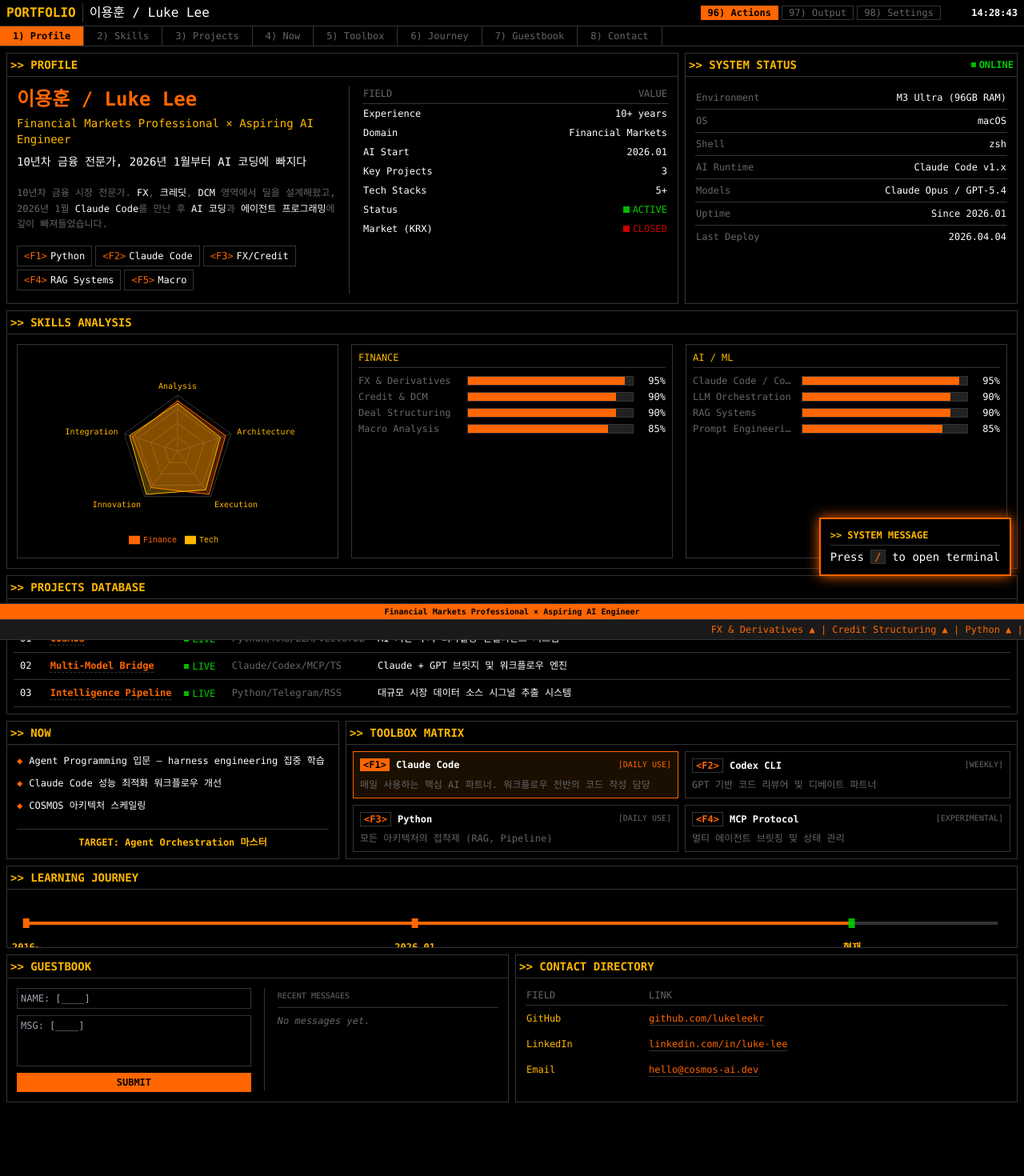
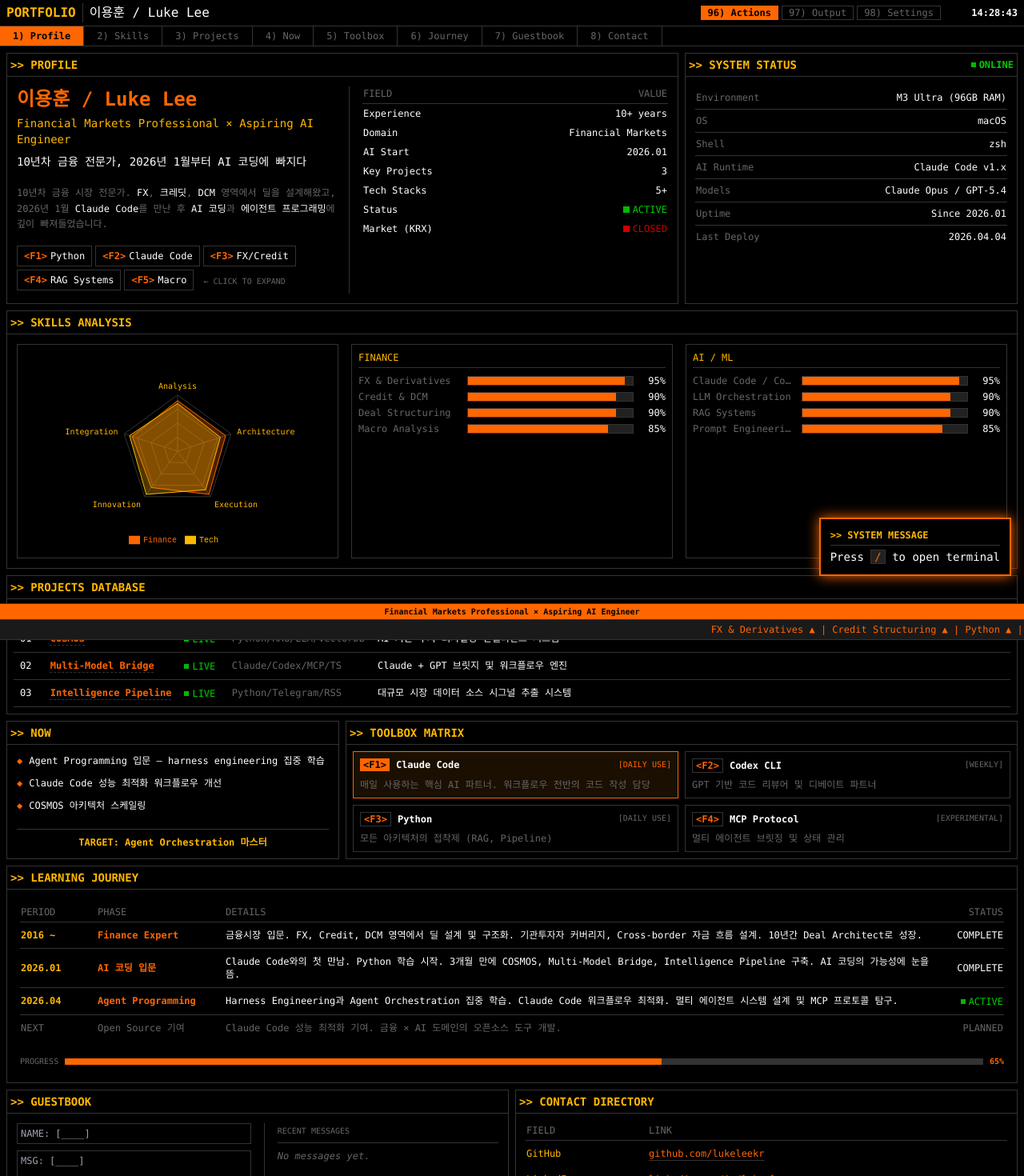
Before and after one commit to lukeleekr/bloomberg-portfolio, a Next.js app: page / in a window 1280 px wide. Shown: the top 1470 px of the page at 80% size. Built offline with nearby package versions, Linux system fonts and the light colour scheme.

Commit message:
feat: clickable F-key popups with detailed panels, fixed Learning Journey, functional header buttons

```diff
--- /dev/null
+++ b/app/components/FKeyPanel.tsx
@@ -0,0 +1,137 @@
+"use client";
+import { useState } from 'react';
+import { motion, AnimatePresence } from 'framer-motion';
+
+interface FKeyData {
+  key: string;
+  label: string;
+  title: string;
+  rows: { field: string; value: string }[];
+  note?: string;
+}
+
+const FKEY_DATA: FKeyData[] = [
+  {
+    key: 'F1', label: 'Python', title: 'PYTHON RUNTIME ANALYSIS',
+    rows: [
+      { field: 'Version', value: '3.12+' },
+      { field: 'Experience', value: '2026.01 ~' },
+      { field: 'Primary Use', value: 'RAG Pipelines, Data Engineering' },
+      { field: 'Key Libraries', value: 'FastAPI, Pydantic, LangChain' },
+      { field: 'Framework', value: 'Claude Code + Python scripting' },
+      { field: 'LOC Written', value: '10,000+ (estimated)' },
+    ],
+    note: '모든 AI 시스템의 기반 언어. 빠른 프로토타이핑과 프로덕션 파이프라인 모두에 사용.',
+  },
+  {
+    key: 'F2', label: 'Claude Code', title: 'CLAUDE CODE TERMINAL STATUS',
+    rows: [
+      { field: 'Usage', value: 'DAILY — Primary Tool' },
+      { field: 'Model', value: 'Claude Opus 4.6 (1M context)' },
+      { field: 'Plugins', value: 'GSD, Swarm, Codex Bridge' },
+      { field: 'Skills Installed', value: '48+' },
+      { field: 'MCP Servers', value: 'Context7, Codex, Telegram' },
+      { field: 'Goal', value: '성능 최적화 기여 & 워크플로우 개선' },
+    ],
+    note: '2026년 1월 첫 만남 이후, 매일 사용하는 핵심 AI 코딩 파트너. Harness engineering과 agent orchestration을 이 도구로 학습 중.',
+  },
+  {
+    key: 'F3', label: 'FX/Credit', title: 'FX & CREDIT MARKET COVERAGE',
+    rows: [
+      { field: 'Experience', value: '10+ years' },
+      { field: 'Products', value: 'FX Spot/Forward/Options, Credit, DCM' },
+      { field: 'Coverage', value: 'Institutional Investors, BBD' },
+      { field: 'Speciality', value: 'Cross-border Flows, Structuring' },
+      { field: 'Markets', value: 'KRW, USD, EUR, CNH' },
+      { field: 'Role', value: 'Deal Architecture & Narrative Building' },
+    ],
+    note: '단순한 세일즈가 아닌, 딜의 구조를 설계하고 스토리를 만드는 Deal Architect.',
+  },
+  {
+    key: 'F4', label: 'RAG Systems', title: 'RAG PIPELINE ARCHITECTURE',
+    rows: [
+      { field: 'Vector DB', value: 'ChromaDB / FAISS' },
+      { field: 'Embeddings', value: 'OpenAI / Local (MLX)' },
+      { field: 'Chunking', value: 'Semantic + Fixed-size hybrid' },
+      { field: 'Sources', value: 'RSS, News, Research, PDF' },
+      { field: 'Retrieval', value: 'Multi-query + Reranking' },
+      { field: 'Output', value: 'Investment Memos, Briefs' },
+    ],
+    note: 'COSMOS의 핵심 엔진. 수백 개 소스에서 관련 정보를 검색하고 투자 인사이트로 압축.',
+  },
+  {
+    key: 'F5', label: 'Macro', title: 'MACRO ENVIRONMENT SCANNER',
+    rows: [
+      { field: 'Scope', value: 'Global / KR / US / CN' },
+      { field: 'Data Sources', value: 'Bloomberg, Reuters, RSS' },
+      { field: 'Themes', value: 'Rates, FX, Credit Spreads' },
+      { field: 'Framework', value: 'Theme-driven + Structural' },
+      { field: 'Horizon', value: '3-12 months (medium-term)' },
+      { field: 'Output', value: 'Daily Brief, Weekly Outlook' },
+    ],
+    note: '거시 환경을 체계적으로 스캔하고, 테마 기반 투자 전략으로 연결.',
+  },
+];
+
+export default function FKeyPanel() {
+  const [openKey, setOpenKey] = useState<string | null>(null);
+  const activeData = FKEY_DATA.find(f => f.key === openKey);
+
+  return (
+    <>
+      {/* F-Key Buttons */}
+      <div className="flex flex-wrap">
+        {FKEY_DATA.map((fk) => (
+          <div
+            key={fk.key}
+            onClick={() => setOpenKey(openKey === fk.key ? null : fk.key)}
+            className={`border px-2 py-1 text-xs cursor-pointer inline-flex mr-1 mb-1 transition-all ${
+              openKey === fk.key
+                ? 'border-bb-orange bg-bb-orange text-bb-black font-bold shadow-[0_0_8px_#FF6600]'
+                : 'border-bb-border bg-bb-black hover:border-bb-orange hover:shadow-[0_0_5px_#FF6600]'
+            }`}
+          >
+            <span className={`mr-1 font-bold ${openKey === fk.key ? 'text-bb-black' : 'text-bb-orange'}`}>&lt;{fk.key}&gt;</span>
+            <span className={openKey === fk.key ? 'text-bb-black' : 'text-bb-white'}>{fk.label}</span>
+          </div>
+        ))}
+        <div className="text-bb-gray text-[10px] self-center ml-2">← CLICK TO EXPAND</div>
+      </div>
+
+      {/* Popup Panel */}
+      <AnimatePresence>
+        {activeData && (
+          <motion.div
+            initial={{ opacity: 0, height: 0 }}
+            animate={{ opacity: 1, height: 'auto' }}
+            exit={{ opacity: 0, height: 0 }}
+            transition={{ duration: 0.2 }}
+            className="mt-3 border border-bb-orange bg-bb-black overflow-hidden"
+          >
+            <div className="flex justify-between items-center px-3 py-1 bg-[#1a0f00] border-b border-bb-orange">
+              <span className="text-bb-orange font-bold text-xs">{'>>'} {activeData.title}</span>
+              <button onClick={() => setOpenKey(null)} className="text-bb-gray hover:text-bb-orange text-xs">✕ CLOSE</button>
+            </div>
+            <div className="p-3 text-xs font-mono">
+              <table className="w-full">
+                <tbody>
+                  {activeData.rows.map((row, i) => (
+                    <tr key={i} className="border-b border-bb-border">
+                      <td className="py-1 text-bb-gray w-1/3">{row.field}</td>
+                      <td className="py-1 text-bb-white text-right">{row.value}</td>
+                    </tr>
+                  ))}
+                </tbody>
+              </table>
+              {activeData.note && (
+                <div className="mt-3 border-t border-bb-border pt-2 text-bb-gray leading-relaxed">
+                  <span className="text-bb-amber">NOTE:</span> {activeData.note}
+                </div>
+              )}
+            </div>
+          </motion.div>
+        )}
+      </AnimatePresence>
+    </>
+  );
+}
--- a/app/page.tsx
+++ b/app/page.tsx
@@ -3,6 +3,7 @@
 import { motion, AnimatePresence } from 'framer-motion';
 import SkillsRadar from './components/RadarChart';
 import TerminalOverlay from './components/TerminalOverlay';
+import FKeyPanel from './components/FKeyPanel';
 
 const getKSTTime = () => {
   return new Date().toLocaleString("en-US", { timeZone: "Asia/Seoul", hour12: false });
@@ -35,12 +36,6 @@
   </div>
 );
 
-const FKey = ({ num, label }: { num: string, label: string }) => (
-  <div className="border border-bb-border px-2 py-1 text-xs hover:border-bb-orange hover:shadow-[0_0_5px_#FF6600] transition-colors cursor-pointer inline-flex mr-1 mb-1 bg-bb-black">
-    <span className="text-bb-orange mr-1">&lt;{num}&gt;</span>
-    <span className="text-bb-white">{label}</span>
-  </div>
-);
 
 export default function BloombergPortfolio() {
   const [timeKST, setTimeKST] = useState<string>("");
@@ -211,9 +206,9 @@
         </div>
         <div className="hidden md:flex items-center gap-4 text-xs">
           <div className="flex items-center gap-1">
-            <span className="bg-bb-orange text-bb-black px-2 cursor-pointer font-bold border border-bb-orange">96) Actions</span>
-            <span className="border border-bb-border text-bb-gray px-2 hover:border-bb-orange hover:text-bb-orange cursor-pointer">97) Output</span>
-            <span className="border border-bb-border text-bb-gray px-2 hover:border-bb-orange hover:text-bb-orange cursor-pointer">98) Settings</span>
+            <span onClick={() => document.getElementById('profile')?.scrollIntoView({ behavior: 'smooth' })} className="bg-bb-orange text-bb-black px-2 cursor-pointer font-bold border border-bb-orange">96) Actions</span>
+            <span onClick={() => document.getElementById('projects')?.scrollIntoView({ behavior: 'smooth' })} className="border border-bb-border text-bb-gray px-2 hover:border-bb-orange hover:text-bb-orange cursor-pointer">97) Output</span>
+            <span onClick={() => document.getElementById('contact')?.scrollIntoView({ behavior: 'smooth' })} className="border border-bb-border text-bb-gray px-2 hover:border-bb-orange hover:text-bb-orange cursor-pointer">98) Settings</span>
           </div>
           <div className="text-bb-white font-bold w-20 text-right flicker-target">{timeKST}</div>
         </div>
@@ -249,13 +244,7 @@
               <p className="text-bb-gray text-xs leading-relaxed mb-4">
                 10년차 금융 시장 전문가. <span className="text-bb-white">FX</span>, <span className="text-bb-white">크레딧</span>, <span className="text-bb-white">DCM</span> 영역에서 딜을 설계해왔고, 2026년 1월 <span className="text-bb-white">Claude Code</span>를 만난 후 <span className="text-bb-white">AI 코딩</span>과 <span className="text-bb-white">에이전트 프로그래밍</span>에 깊이 빠져들었습니다.
               </p>
-              <div className="flex flex-wrap">
-                <FKey num="F1" label="Python" />
-                <FKey num="F2" label="Claude Code" />
-                <FKey num="F3" label="FX/Credit" />
-                <FKey num="F4" label="RAG Systems" />
-                <FKey num="F5" label="Macro" />
-              </div>
+              <FKeyPanel />
             </div>
             <div className="border-t md:border-t-0 md:border-l border-bb-border pt-4 md:pt-0 md:pl-4 font-mono text-xs">
               <table className="w-full">
@@ -399,22 +388,51 @@
         {/* 6) JOURNEY */}
         <motion.section id="journey" initial={{ opacity: 0 }} whileInView={{ opacity: 1 }} viewport={{ once: true }} className="border-bb col-span-1 lg:col-span-12 flex flex-col scroll-mt-20">
           <div className="panel-header"><span>{'>>'} LEARNING JOURNEY</span></div>
-          <div className="p-6 pt-10 pb-8 flex-1 overflow-x-auto scrollbar-hide">
-            <div className="min-w-[600px] relative">
-              <div className="absolute top-0 left-0 w-full h-1 bg-bb-border" />
-              <motion.div initial={{ width: 0 }} whileInView={{ width: '85%' }} viewport={{ once: true }} transition={{ duration: 1.5, ease: "easeOut" }} className="absolute top-0 left-0 h-1 bg-bb-orange" />
-              {[
-                { pos: "0%", year: "2016~", title: "Finance Expert", desc: "FX/Credit 딜 설계", active: false },
-                { pos: "40%", year: "2026.01", title: "AI 코딩 입문", desc: "Claude Code 조우", active: false },
-                { pos: "85%", year: "현재", title: "Agent Programming", desc: "Harness 학습 중", active: true },
-              ].map((point, i) => (
-                <div key={i} className="absolute flex flex-col items-center" style={{ left: point.pos, transform: 'translateX(-50%)', top: '-4px' }}>
-                  <div className={`w-2 h-3 ${point.active ? 'bg-bb-green animate-pulse' : 'bg-bb-orange'}`} />
-                  <div className="mt-4 text-xs font-bold text-bb-amber">{point.year}</div>
-                  <div className="text-xs text-bb-white font-bold mt-1 whitespace-nowrap">{point.title}</div>
-                  <div className="text-xs text-bb-gray mt-1 whitespace-nowrap">{point.desc}</div>
-                </div>
-              ))}
+          <div className="p-4">
+            {/* Timeline as table — no cutoff issues */}
+            <table className="w-full text-xs">
+              <thead>
+                <tr className="border-b border-bb-border text-bb-gray">
+                  <th className="text-left font-normal py-1 w-24">PERIOD</th>
+                  <th className="text-left font-normal py-1 w-40">PHASE</th>
+                  <th className="text-left font-normal py-1">DETAILS</th>
+                  <th className="text-right font-normal py-1 w-20">STATUS</th>
+                </tr>
+              </thead>
+              <tbody>
+                <tr className="border-b border-bb-border">
+                  <td className="py-2 text-bb-amber font-bold">2016 ~</td>
+                  <td className="py-2 text-bb-orange font-bold">Finance Expert</td>
+                  <td className="py-2 text-bb-white">금융시장 입문. FX, Credit, DCM 영역에서 딜 설계 및 구조화. 기관투자자 커버리지, Cross-border 자금 흐름 설계. 10년간 Deal Architect로 성장.</td>
+                  <td className="py-2 text-right text-bb-white">COMPLETE</td>
+                </tr>
+                <tr className="border-b border-bb-border">
+                  <td className="py-2 text-bb-amber font-bold">2026.01</td>
+                  <td className="py-2 text-bb-orange font-bold">AI 코딩 입문</td>
+                  <td className="py-2 text-bb-white">Claude Code와의 첫 만남. Python 학습 시작. 3개월 만에 COSMOS, Multi-Model Bridge, Intelligence Pipeline 구축. AI 코딩의 가능성에 눈을 뜸.</td>
+                  <td className="py-2 text-right text-bb-white">COMPLETE</td>
+                </tr>
+                <tr className="border-b border-bb-border">
+                  <td className="py-2 text-bb-amber font-bold">2026.04</td>
+                  <td className="py-2 text-bb-orange font-bold">Agent Programming</td>
+                  <td className="py-2 text-bb-white">Harness Engineering과 Agent Orchestration 집중 학습. Claude Code 워크플로우 최적화. 멀티 에이전트 시스템 설계 및 MCP 프로토콜 탐구.</td>
+                  <td className="py-2 text-right"><span className="inline-flex items-center text-bb-green"><span className="w-1.5 h-1.5 bg-bb-green mr-1 animate-pulse"/>ACTIVE</span></td>
+                </tr>
+                <tr>
+                  <td className="py-2 text-bb-gray">NEXT</td>
+                  <td className="py-2 text-bb-gray">Open Source 기여</td>
+                  <td className="py-2 text-bb-gray">Claude Code 성능 최적화 기여. 금융 × AI 도메인의 오픈소스 도구 개발.</td>
+                  <td className="py-2 text-right text-bb-gray">PLANNED</td>
+                </tr>
+              </tbody>
+            </table>
+            {/* Progress bar */}
+            <div className="mt-4 flex items-center gap-2">
+              <span className="text-bb-gray text-[10px]">PROGRESS</span>
+              <div className="flex-1 h-2 bg-bb-border">
+                <motion.div initial={{ width: 0 }} whileInView={{ width: '65%' }} viewport={{ once: true }} transition={{ duration: 1.5, ease: "easeOut" }} className="h-full bg-bb-orange" />
+              </div>
+              <span className="text-bb-orange text-[10px] font-bold">65%</span>
             </div>
           </div>
         </motion.section>
```
